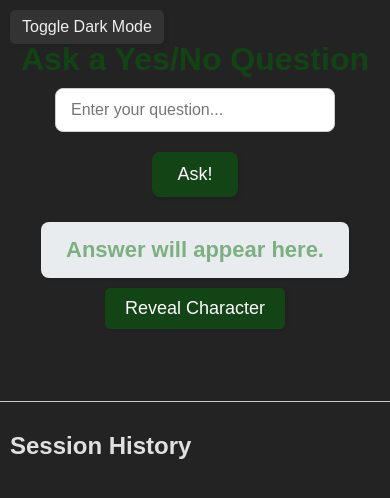
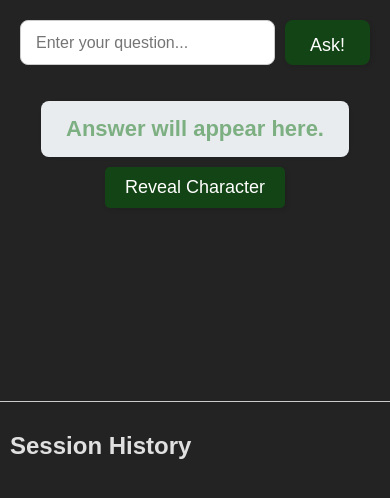
Before and after one commit to gsmafra/reverse-akinator, a Flask app: page / in a window 390 px wide. Shown: the top 498 px of the page. Run offline with Flask 3, Linux system fonts and the light colour scheme; data that the repository does not hold is empty.

Commit message:
update mobile css

```diff
--- /dev/null
+++ b/static/css/answer_container.css
@@ -0,0 +1,29 @@
+#answer-container {
+    margin-top: 30px;
+    margin-bottom: 20px;
+    text-align: center;
+    padding: 15px 25px;
+    font-size: 22px;
+    font-weight: bold;
+    color: #00690577;
+    background-color: #e9ecef;
+    border-radius: 8px;
+    box-shadow: 1px 1px 3px rgba(0, 0, 0, 0.1);
+    transition: margin-top 0.3s ease, margin-bottom 0.3s ease; /* Add transition */
+}
+
+#answer-container.error {
+    color: #dc3545; /* Error color */
+    background-color: #f8d7da;
+}
+
+.character-revealed #answer-container {
+    display: none;
+}
+
+@media (max-width: 768px) {
+    #answer-container {
+        margin-top: 6px;
+        margin-bottom: 10px;
+    }
+}
--- a/static/css/dark_mode_button.css
+++ b/static/css/dark_mode_button.css
@@ -16,3 +16,9 @@
 #dark-mode-toggle:hover {
     background-color: #555;
 }
+
+@media (max-width: 768px) {
+    #dark-mode-toggle {
+        display: none;
+    }
+}
--- /dev/null
+++ b/static/css/main_title.css
@@ -0,0 +1,16 @@
+#main-title {
+    color: #00690577;
+    margin-bottom: 30px;
+    text-align: center;
+    transition: margin-bottom 0.3s ease; /* Add transition for smooth movement */
+}
+
+.character-revealed #main-title {
+    display: none;
+}
+
+@media (max-width: 768px) {
+    #main-title {
+        display: none;
+    }
+}
--- a/static/css/styles.css
+++ b/static/css/styles.css
@@ -16,13 +16,6 @@ body {
 .dark-mode {
     background-color: #232323;
     color: #e0e0e0;
-}
-
-#main-title {
-    color: #00690577;
-    margin-bottom: 30px;
-    text-align: center;
-    transition: margin-bottom 0.3s ease; /* Add transition for smooth movement */
 }
 
 button {
@@ -49,48 +42,40 @@ button:active {
     box-shadow: 1px 1px 3px rgba(0, 0, 0, 0.1);
 }
 
-#answer-container {
-    margin-top: 30px;
-    margin-bottom: 20px;
-    text-align: center;
-    padding: 15px 25px;
-    font-size: 22px;
-    font-weight: bold;
-    color: #00690577;
-    background-color: #e9ecef;
-    border-radius: 8px;
-    box-shadow: 1px 1px 3px rgba(0, 0, 0, 0.1);
-    transition: margin-top 0.3s ease, margin-bottom 0.3s ease; /* Add transition */
-}
-
-#answer-container.error {
-    color: #dc3545; /* Error color */
-    background-color: #f8d7da;
-}
-
-.character-revealed #ask-button,
-.character-revealed #answer-container,
-.character-revealed #main-title {
+.character-revealed #ask-button {
     display: none;
 }
 
-/* Media query for mobile devices */
 @media (max-width: 768px) {
     body {
         padding-bottom: 320px; /* Adjust based on your sidebar's max-height + some extra space */
         justify-content: flex-start; /* Align items to the top */
     }
 
-    #main-title {
-        margin-bottom: 10px; /* Reduce margin for mobile */
+    .input-button-container {
+        display: flex;
+        width: 100%; /* Make the container take full width */
+        margin-bottom: 10px; /* Adjust margin as needed */
+        align-items: stretch; /* Make items the same height */
     }
 
-    button {
-        margin-bottom: 10px; /* Reduce margin for mobile */
+    input[type="text"] {
+        flex-grow: 1;
+        padding: 12px;
+        font-size: 18px;
+        border: 1px solid #ccc;
+        border-radius: 8px 0 0 8px; /* Rounded left corners */
+        height: 45px;
+        padding-bottom: 6px;
     }
 
-    #answer-container {
-        margin-top: 15px; /* Reduce margin for mobile */
-        margin-bottom: 10px; /* Reduce margin for mobile */
+    #ask-button {
+        margin-left: 10px;
+        margin-bottom: 0;
+        border-radius: 8px 8px 8px 8px;
+        padding-top: 12px;
+        padding-bottom: 6px;
+        height: 45px;
     }
+
 }
--- a/templates/index.html
+++ b/templates/index.html
@@ -10,12 +10,16 @@
     <link rel="stylesheet" href="static/css/styles.css">
     <link rel="stylesheet" href="static/css/dark_mode_button.css">
     <link rel="stylesheet" href="static/css/question_input.css">
+    <link rel="stylesheet" href="static/css/answer_container.css">
+    <link rel="stylesheet" href="static/css/main_title.css">
 </head>
 <body>
     <button id="dark-mode-toggle">Toggle Dark Mode</button>
     <h1 id="main-title">Ask a Yes/No Question</h1>
-    <input type="text" id="question-input" placeholder="Enter your question...">
-    <button id="ask-button">Ask!</button>
+    <div class="input-button-container">
+        <input type="text" id="question-input" placeholder="Enter your question...">
+        <button id="ask-button">Ask!</button>
+    </div>
     <div id="answer-container">
         Answer will appear here.
     </div>
```
